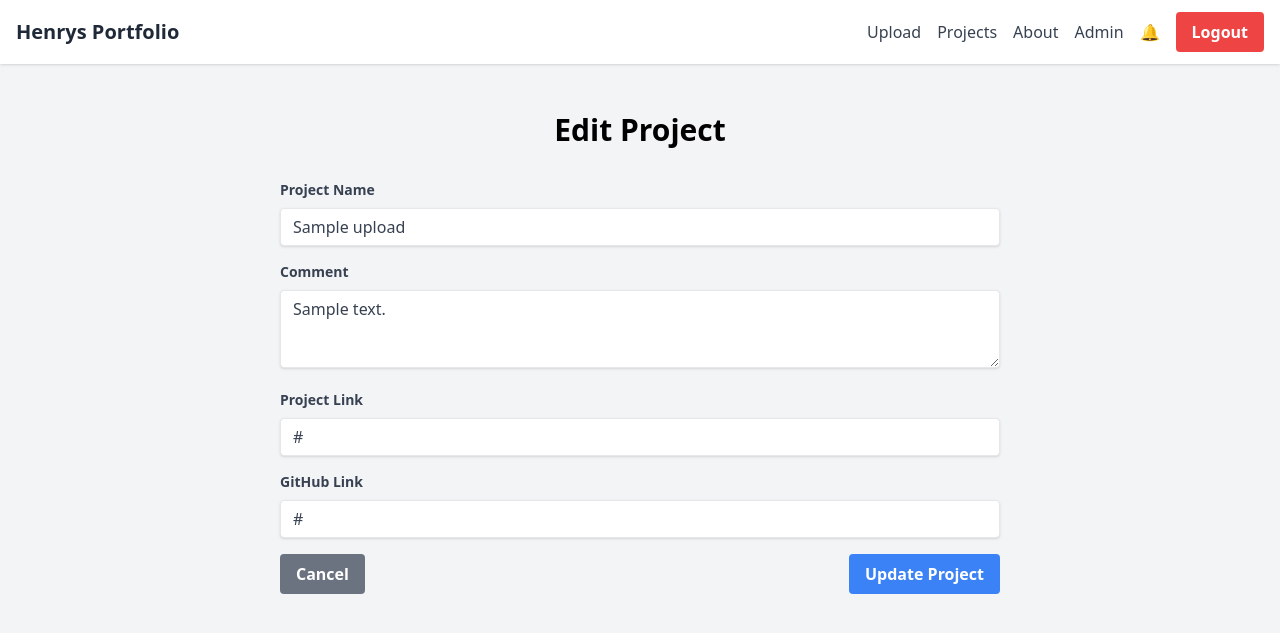
After one commit to HenryCooperBBS/Client-Portal, a PHP site: page /edit_project.php?id=1 in a window 1280 px wide. The commit adds this page. Shown: the top 633 px of the page. Run offline with PHP 8.4, Linux system fonts and the light colour scheme; the visitor is signed in with stand-in values (Sample User, id 1); tables that the repository leaves empty or names only in its code hold one stand-in row (values such as "Sample post"); data that the repository does not hold is empty; some libraries are stand-ins or nearby versions.

Commit message:
Started adding project editing capabilities

```diff
--- /dev/null
+++ b/edit_project.php
@@ -0,0 +1,85 @@
+<?php
+session_start();
+require_once 'includes/db.php';
+
+if (!isset($_SESSION['user_id'])) {
+    header("Location: login.php");
+    exit;
+}
+
+// Get the project ID
+if (!isset($_GET['id'])) {
+    header("Location: dashboard.php");
+    exit;
+}
+
+$uploadId = (int)$_GET['id'];
+
+// Fetch project details
+$stmt = $pdo->prepare("SELECT * FROM uploads WHERE id = ?");
+$stmt->execute([$uploadId]);
+$upload = $stmt->fetch();
+
+// Security check: Only the owner (you) or admin can edit
+if (!$upload || $upload['user_id'] != $_SESSION['user_id']) {
+    header("Location: dashboard.php");
+    exit;
+}
+
+// Handle form submit
+if (isset($_POST['update'])) {
+    $name = trim($_POST['name']);
+    $comment = trim($_POST['comment']);
+    $link = trim($_POST['link']);
+    $github_link = trim($_POST['github_link']);
+
+    $stmt = $pdo->prepare("UPDATE uploads SET name = ?, comment = ?, link = ?, github_link = ? WHERE id = ?");
+    $stmt->execute([$name, $comment, $link, $github_link, $uploadId]);
+
+    header("Location: dashboard.php");
+    exit;
+}
+?>
+
+<?php include 'templates/header.php'; ?>
+
+<div class="max-w-3xl mx-auto p-6">
+    <h2 class="text-3xl font-bold mb-8 text-center">Edit Project</h2>
+
+    <form method="POST">
+        <div class="mb-4">
+            <label class="block text-gray-700 text-sm font-bold mb-2">Project Name</label>
+            <input type="text" name="name" value="<?php echo htmlspecialchars($upload['name']); ?>"
+                   class="shadow appearance-none border rounded w-full py-2 px-3 text-gray-700 leading-tight focus:outline-none focus:shadow-outline" required>
+        </div>
+
+        <div class="mb-4">
+            <label class="block text-gray-700 text-sm font-bold mb-2">Comment</label>
+            <textarea name="comment" rows="3"
+                      class="shadow appearance-none border rounded w-full py-2 px-3 text-gray-700 leading-tight focus:outline-none focus:shadow-outline"><?php echo htmlspecialchars($upload['comment']); ?></textarea>
+        </div>
+
+        <div class="mb-4">
+            <label class="block text-gray-700 text-sm font-bold mb-2">Project Link</label>
+            <input type="url" name="link" value="<?php echo htmlspecialchars($upload['link']); ?>"
+                   class="shadow appearance-none border rounded w-full py-2 px-3 text-gray-700 leading-tight focus:outline-none focus:shadow-outline">
+        </div>
+
+        <div class="mb-4">
+            <label class="block text-gray-700 text-sm font-bold mb-2">GitHub Link</label>
+            <input type="url" name="github_link" value="<?php echo htmlspecialchars($upload['github_link']); ?>"
+                   class="shadow appearance-none border rounded w-full py-2 px-3 text-gray-700 leading-tight focus:outline-none focus:shadow-outline">
+        </div>
+
+        <div class="flex justify-between">
+            <a href="dashboard.php" class="bg-gray-500 hover:bg-gray-700 text-white font-bold py-2 px-4 rounded">
+                Cancel
+            </a>
+            <button type="submit" name="update" class="bg-blue-500 hover:bg-blue-700 text-white font-bold py-2 px-4 rounded">
+                Update Project
+            </button>
+        </div>
+    </form>
+</div>
+
+<?php include 'templates/footer.php'; ?>
--- a/templates/header.php
+++ b/templates/header.php
@@ -64,8 +64,9 @@
                 ?>
 
                 <!-- Notifications Bell + Dropdown -->
-                <div class="relative group">
-                    <button class="relative text-gray-700 hover:text-gray-900 focus:outline-none mr-6">
+                <?php if (isset($_SESSION['user_id'])): ?>
+                    <div class="relative group mr-6">
+                        <button class="relative text-gray-700 hover:text-gray-900 focus:outline-none">
                             🔔
                             <?php if ($notificationCount > 0): ?>
                                 <span class="absolute -top-2 -right-2 bg-red-500 text-white text-xs font-bold rounded-full px-1">
@@ -78,9 +79,8 @@
                         <div class="absolute right-0 mt-2 w-72 bg-white shadow-md rounded hidden group-hover:block z-50">
                             <div class="p-4">
                                 <h3 class="text-sm font-semibold text-gray-700 mb-2">Notifications</h3>
-
                                 <?php if ($latestNotifications): ?>
-                                <ul class="space-y-2 mb-4">
+                                    <ul class="space-y-2">
                                         <?php foreach ($latestNotifications as $notification): ?>
                                             <li class="text-gray-600 text-sm <?php echo !$notification['is_read'] ? 'font-bold' : ''; ?>">
                                                 <?php echo htmlspecialchars($notification['message']); ?>
@@ -91,24 +91,21 @@
                                             </li>
                                         <?php endforeach; ?>
                                     </ul>
-
-                                <!-- Clear All Notifications Button -->
-                                <form action="clear_notifications.php" method="POST">
-                                    <button type="submit" class="w-full bg-red-500 hover:bg-red-700 text-white text-xs font-bold py-2 px-4 rounded">
-                                        Clear All
-                                    </button>
-                                </form>
-
                                 <?php else: ?>
                                     <p class="text-gray-400 text-xs">No notifications.</p>
                                 <?php endif; ?>
                             </div>
                         </div>
-
+                    </div>
+                <?php endif; ?>
 
                 <?php if (isset($_SESSION['user_id'])): ?>
                     <a href="logout.php" class="bg-red-500 hover:bg-red-700 text-white font-bold py-2 px-4 rounded">
                         Logout
+                    </a>
+                <?php else: ?>
+                    <a href="index.php" class="bg-green-500 hover:bg-green-700 text-white font-bold py-2 px-4 rounded">
+                        Login
                     </a>
                 <?php endif; ?>
             </div>
```
Also changed, not shown: about.php (+6 -1 lines), dashboard.php (+6 -2 lines), feed.php (+8 -4 lines). Lines whose indentation alone changed are shown as unchanged.
